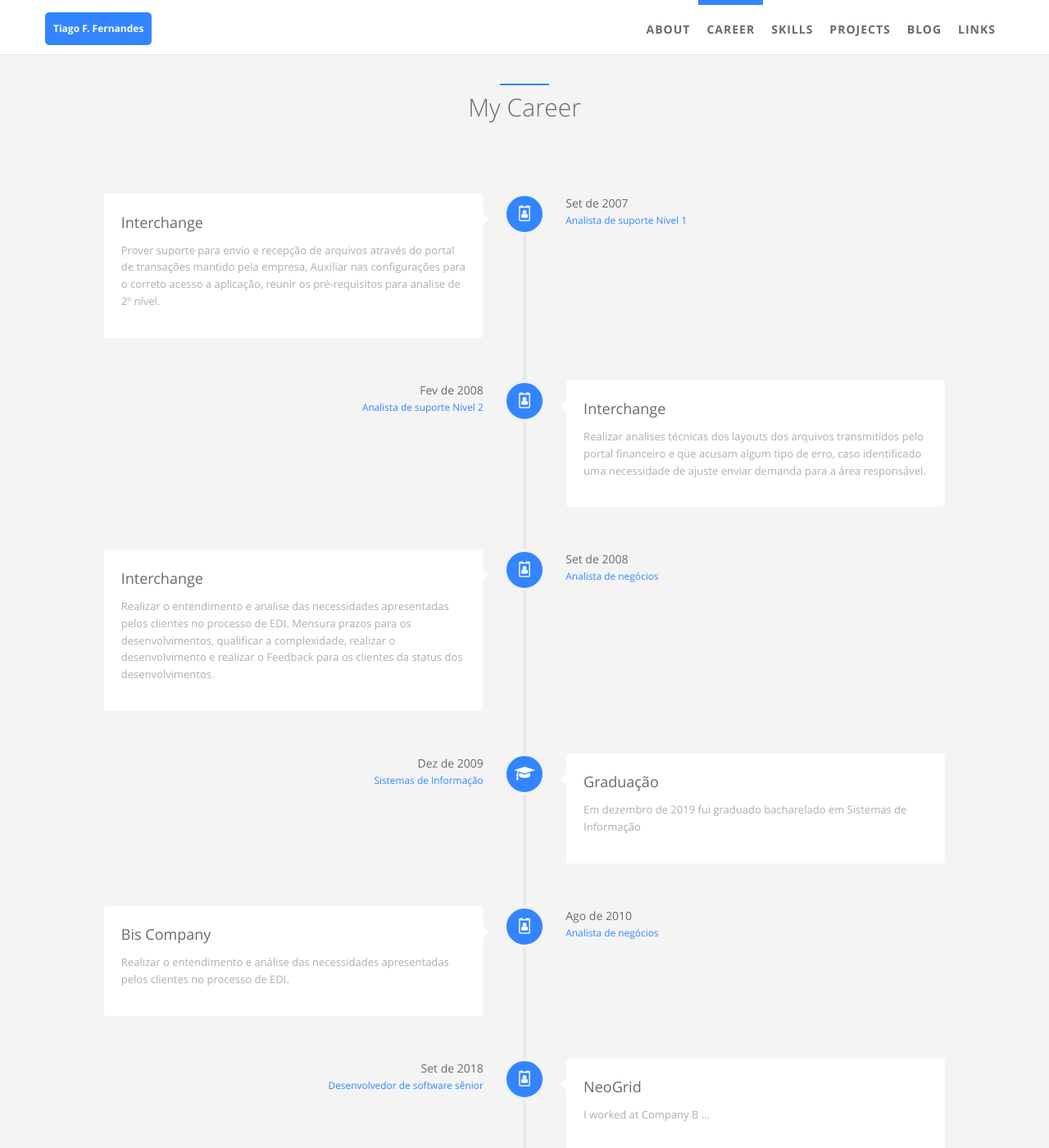
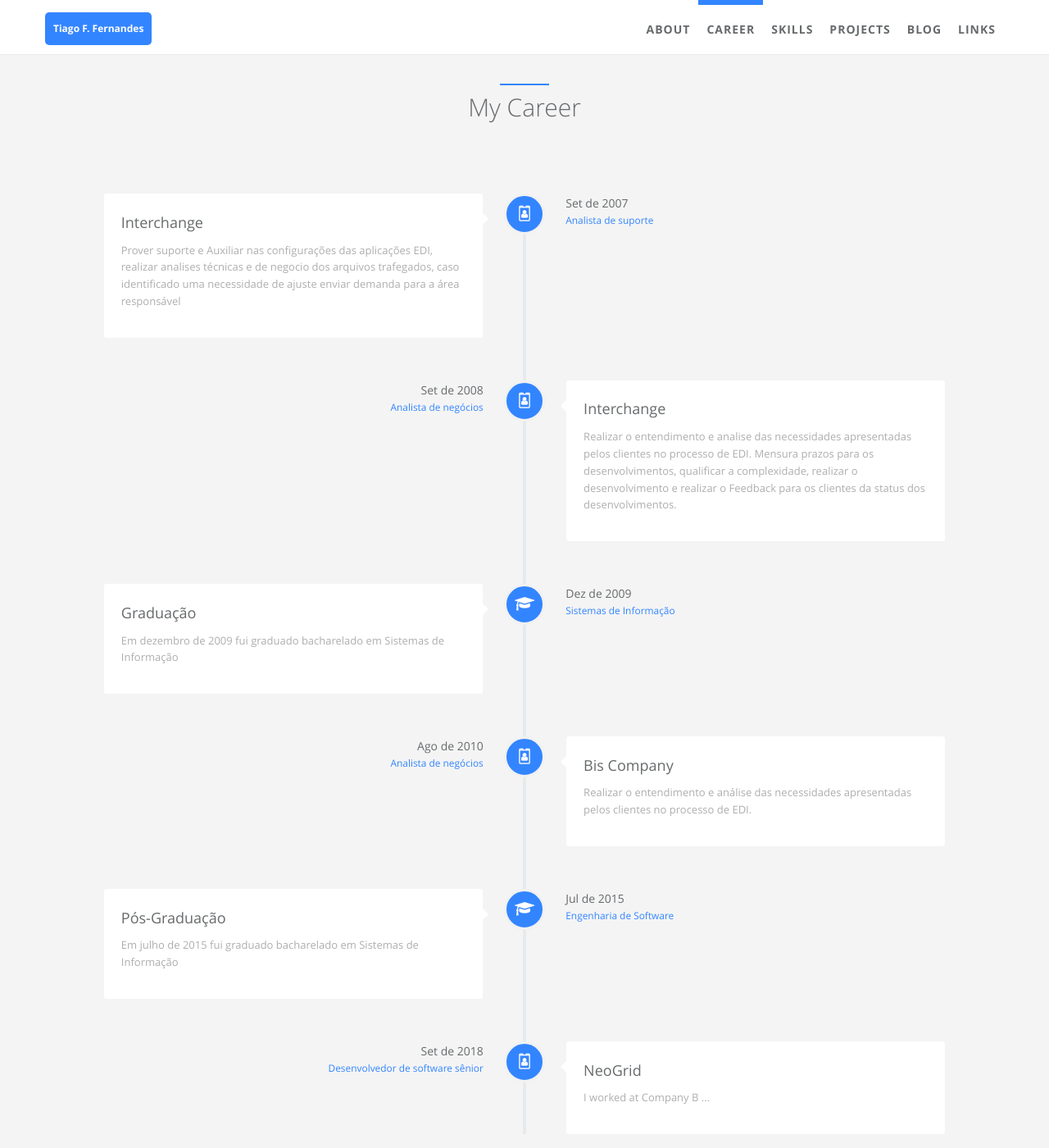
Before and after one commit to tffernandes/tffernandes.github.io, a Jekyll site: the page built from index.html, in a window 1280 px wide and 1400 px high, scrolled down 840 px. Shown: the whole window at 82% size. Built offline with Jekyll 4.4.1, drawn with Linux system fonts in a browser that asks for light colours.

Commit message:
Adicionada pos graduação

```diff
--- a/_data/index/careers.yml
+++ b/_data/index/careers.yml
@@ -4,27 +4,13 @@
     detail: Interchange
     i18n: company_a
   desc:
-    detail: Prover suporte para envio e recepção de arquivos através do portal de transações mantido pela empresa, Auxiliar nas configurações para o correto acesso a aplicação, reunir os pré-requisitos para analise de 2º nível.
+    detail: Prover suporte e Auxiliar nas configurações das aplicações EDI, realizar analises técnicas e de negocio dos arquivos trafegados, caso identificado uma necessidade de ajuste enviar demanda para a área responsável
     i18n: company_a_desc
   date:
     detail: Set de 2007
     i18n: company_a_date
   job:
-    detail: Analista de suporte Nivel 1
-    i18n: company_a_job
-  icon: fa-id-badge
-
-- name:
-    detail: Interchange
-    i18n: company_a
-  desc:
-    detail: Realizar analises técnicas dos layouts dos arquivos transmitidos pelo portal financeiro e que acusam algum tipo de erro, caso identificado uma necessidade de ajuste enviar demanda para a área responsável.
-    i18n: company_a_desc
-  date:
-    detail: Fev de 2008
-    i18n: company_a_date
-  job:
-    detail: Analista de suporte Nivel 2
+    detail: Analista de suporte
     i18n: company_a_job
   icon: fa-id-badge
 
@@ -46,7 +32,7 @@
     detail: Graduação
     i18n: company_a
   desc:
-    detail: Em dezembro de 2019 fui graduado bacharelado em Sistemas de Informação
+    detail: Em dezembro de 2009 fui graduado bacharelado em Sistemas de Informação
     i18n: company_a_desc
   date:
     detail: Dez de 2009
@@ -71,6 +57,20 @@
   icon: fa-id-badge
 
 - name:
+    detail: Pós-Graduação
+    i18n: company_a
+  desc:
+    detail: Em julho de 2015 fui graduado bacharelado em Sistemas de Informação
+    i18n: company_a_desc
+  date:
+    detail: Jul de 2015
+    i18n: company_a_date
+  job:
+    detail: Engenharia de Software
+    i18n: company_a_job
+  icon: fa-graduation-cap
+
+- name:
     detail: NeoGrid
     i18n: company_b
   desc:
```
